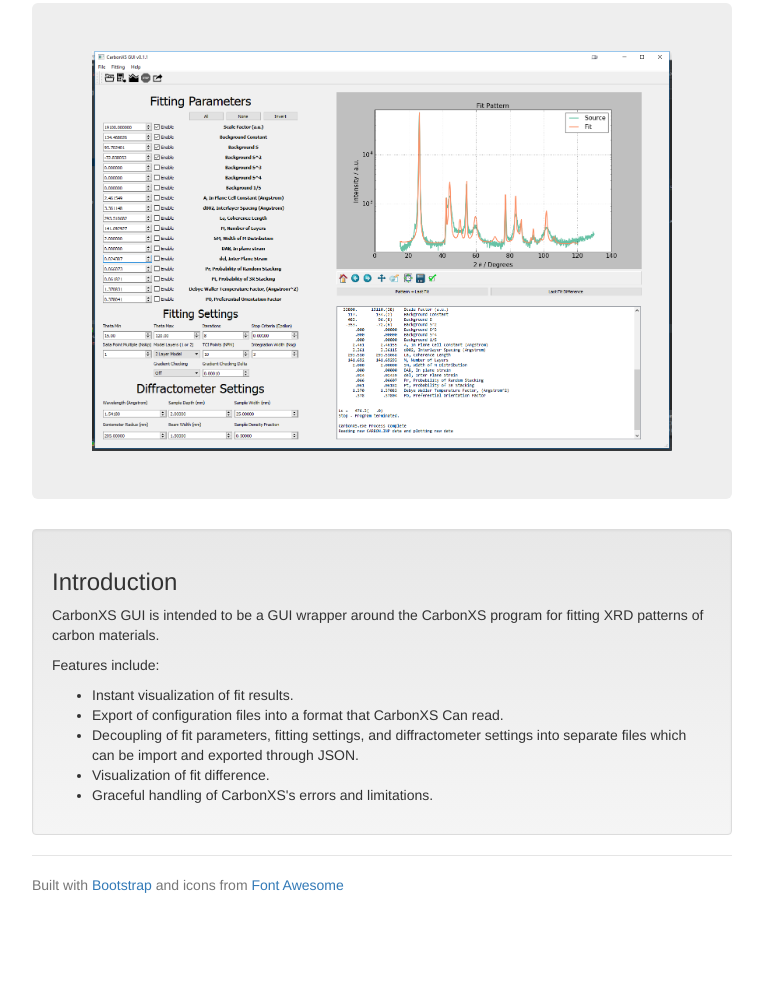
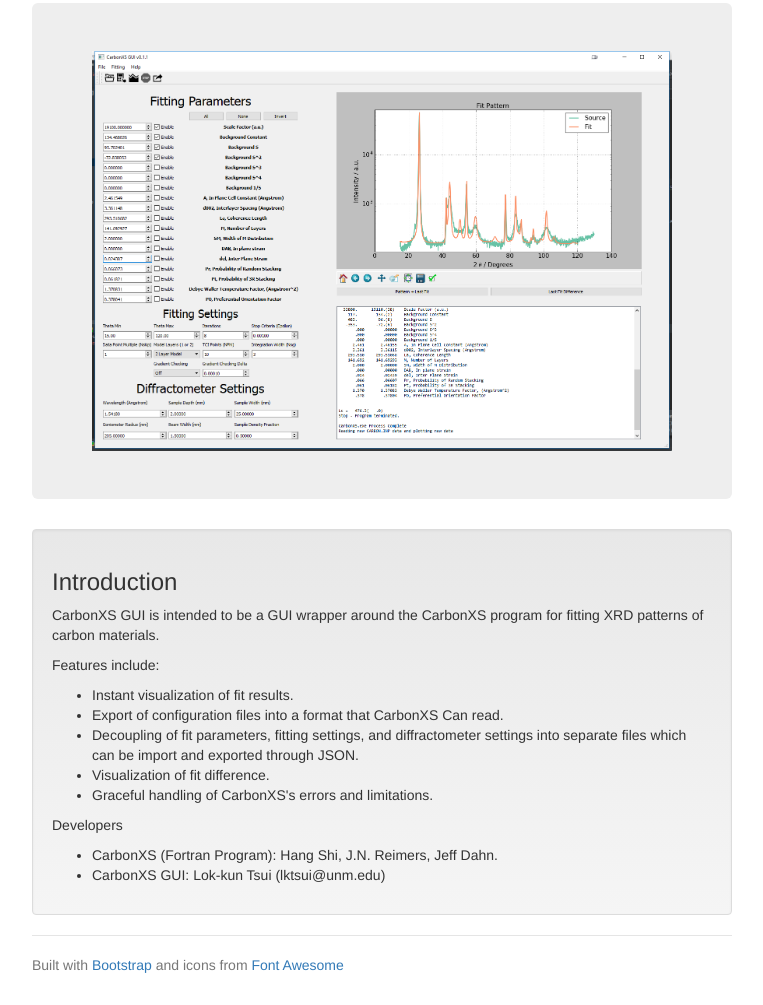
Before and after one commit to lktsui/carbon_xs_gui, a plain HTML site: page docs/index.html in a window 1280 px wide. Shown: the part 118-1123 px from the top of the page, without its empty margins (273-1036 px from the left). Before the commit the page ends 1043 px from the top, so only its background shows below. Drawn offline with nearby package versions, Linux system fonts and the light colour scheme.

Commit message:
Added developer names to the intro page. Closes #4

```diff
--- a/docs/index.html
+++ b/docs/index.html
@@ -63,6 +63,13 @@
             <li>Graceful handling of CarbonXS's errors and limitations.</li>
         </ul>
 
+        <p>Developers</p>
+        <ul>
+            <li>CarbonXS (Fortran Program): Hang Shi, J.N. Reimers, Jeff Dahn.</li>
+            <li>CarbonXS GUI: Lok-kun Tsui (lktsui@unm.edu)</li>
+        </ul>
+
+
 
       </div>
 
```
